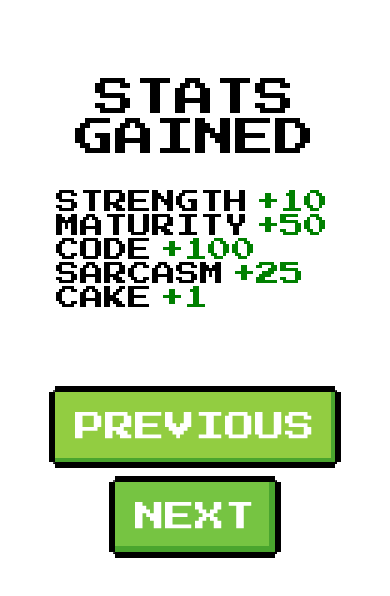
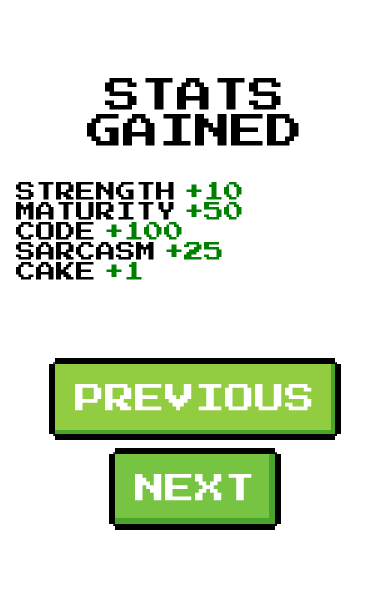
Before and after one commit to Greta741/level-up-card, a plain HTML site: page index.html in a window 390 px wide. Both pictures are taken after a click on the button "NEXT". Drawn offline with Linux system fonts and the light colour scheme.

Commit message:
update styling

```diff
--- a/styles.css
+++ b/styles.css
@@ -15,26 +15,8 @@ body {
 
 ul {
     margin-left: 3rem;
+    padding: 0;
 }
-
-@media screen and (max-width: 400px) {
-    .content {
-        margin: 1rem;
-    }
-}
-
-@media screen and (max-width: 500px) {
-    ul {
-        margin-left: 0;
-    }
-}
-
-@media screen and (min-width: 1000px) {
-    body {
-        margin-top: 10%;
-    }
-}
-
 
 div {
     margin-bottom: 2rem;
@@ -134,3 +116,27 @@ ul {
 .buttons {
     margin-top: 5rem;
 }
+
+@media screen and (max-width: 400px) {
+    .content {
+        margin: 1rem;
+    }
+}
+
+@media screen and (max-width: 500px) {
+    ul {
+        margin-left: 0;
+    }
+    .card-header {
+        font-size: 2.25rem;
+    }
+    body {
+        font-size: 1.25rem;
+    }
+}
+
+@media screen and (min-width: 1000px) {
+    body {
+        margin-top: 10%;
+    }
+}
```
